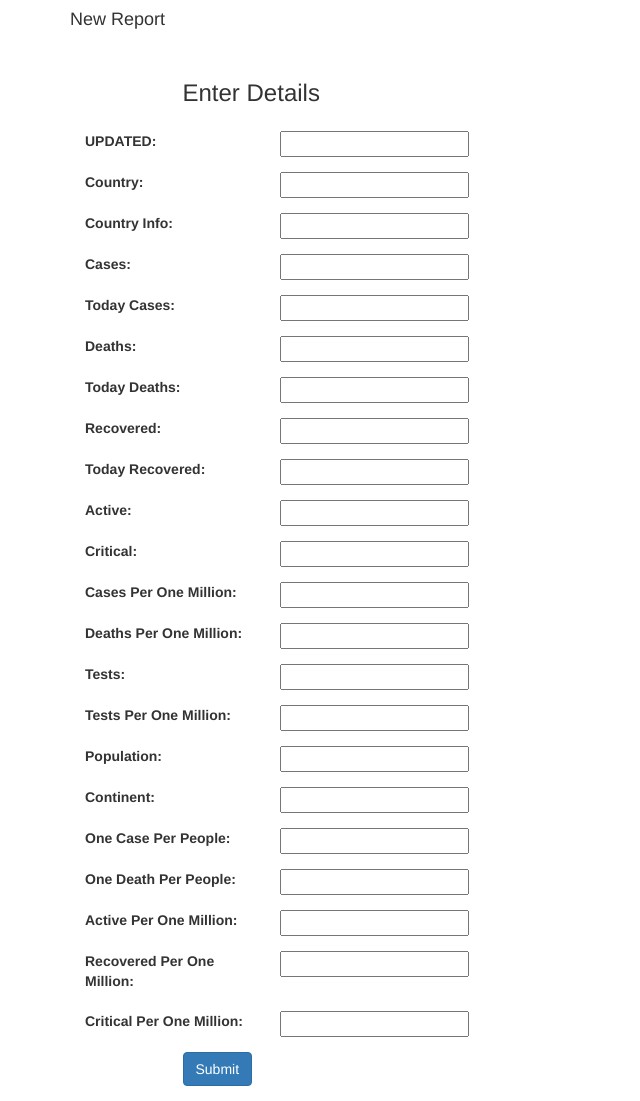
After one commit to Ramanujam3991/covid-statistics-awareness, a Django app: page /new_api in a window 1280 px wide. The commit adds this page. Shown: the whole page, without its empty margins (0-640 px from the left). Run offline with Django 3.2, Linux system fonts and the light colour scheme; some libraries are stand-ins or nearby versions.

Commit message:
Working model

```diff
--- a/myapp/forms.py
+++ b/myapp/forms.py
@@ -1,5 +1,6 @@
 from django import forms
 from .models import Todo
+from .models import Covid
 class TodoForm(forms.ModelForm):
     class Meta:
         model = Todo
@@ -24,3 +25,11 @@ class TodoForm(forms.ModelForm):
       #       '1 Deathevery X ppl': forms.TextInput(attrs={ 'class': 'form-control' }),
       #       '1 Testevery X ppl': forms.TextInput(attrs={ 'class': 'form-control' }),
       # }
+
+class CovidForm(forms.ModelForm):
+        class Meta:
+            model = Covid
+            fields = ['updated', 'country','countryInfo', 'cases', 'todayCases', 'deaths', 'todayDeaths', 'recovered',
+                      'todayRecovered', 'active', 'critical', 'casesPerOneMillion', 'deathsPerOneMillion',
+                      'tests', 'testsPerOneMillion', 'population', 'continent', 'oneCasePerPeople', 'oneDeathPerPeople',
+                      'activePerOneMillion','recoveredPerOneMillion','criticalPerOneMillion']
--- a/myapp/models.py
+++ b/myapp/models.py
@@ -26,9 +26,9 @@ class Todo(models.Model):
        db_table="web_crawler"
 
 class Covid(models.Model):
-    updated = models.IntegerField(primary_key=True)
-    country = models.CharField(max_length=100)
-    countryInfo = models.CharField(max_length=100)
+    updated = models.CharField(max_length=100)
+    country = models.CharField(primary_key=True,max_length=100)
+    countryInfo = models.CharField(max_length=150)
     cases = models.CharField(max_length=100)
     todayCases = models.CharField(max_length=100)
     deaths = models.CharField(max_length=100)
--- /dev/null
+++ b/myapp/templates/new_api.html
@@ -0,0 +1,160 @@
+
+{% extends "base.html" %}
+
+{% block title %}{% endblock title %}
+
+{% block content %}
+<div class="col-md-12">
+    <h4>New Report</h4>
+
+ <form method="POST" class="post-form" action="/new_api">
+   {% csrf_token %}
+  <div class="container">
+ <br>
+  <div class="form-group row">
+  <label class="col-sm-1 col-form-label"></label>
+  <div class="col-sm-4">
+  <h3>Enter Details</h3>
+  </div>
+   </div>
+   <div class="form-group row">
+  <label class="col-sm-2 col-form-label">UPDATED:</label>
+  <div class="col-sm-4">
+    {{ form.updated }}
+  </div>
+   </div>
+   <div class="form-group row">
+  <label class="col-sm-2 col-form-label">Country:</label>
+  <div class="col-sm-4">
+    {{ form.country}}
+  </div>
+   </div>
+      <div class="form-group row">
+  <label class="col-sm-2 col-form-label">Country Info:</label>
+  <div class="col-sm-4">
+    {{ form.countryInfo}}
+  </div>
+   </div>
+  <div class="form-group row">
+  <label class="col-sm-2 col-form-label">Cases:</label>
+  <div class="col-sm-4">
+    {{ form.cases }}
+  </div>
+   </div>
+  <div class="form-group row">
+  <label class="col-sm-2 col-form-label">Today Cases:</label>
+  <div class="col-sm-4">
+    {{ form.todayCases }}
+  </div>
+   </div>
+ <div class="form-group row">
+  <label class="col-sm-2 col-form-label">Deaths:</label>
+  <div class="col-sm-4">
+    {{ form.deaths }}
+  </div>
+   </div>
+  <div class="form-group row">
+  <label class="col-sm-2 col-form-label">Today Deaths:</label>
+  <div class="col-sm-4">
+    {{ form.todayDeaths }}
+  </div>
+   </div>
+  <div class="form-group row">
+  <label class="col-sm-2 col-form-label">Recovered:</label>
+  <div class="col-sm-4">
+    {{ form.recovered }}
+  </div>
+   </div>
+   <div class="form-group row">
+  <label class="col-sm-2 col-form-label">Today Recovered:</label>
+  <div class="col-sm-4">
+    {{ form.todayRecovered }}
+  </div>
+   </div>
+  <div class="form-group row">
+  <label class="col-sm-2 col-form-label">Active:</label>
+  <div class="col-sm-4">
+    {{ form.active }}
+  </div>
+   </div>
+  <div class="form-group row">
+  <label class="col-sm-2 col-form-label">Critical:</label>
+  <div class="col-sm-4">
+    {{ form.critical }}
+  </div>
+   </div>
+  <div class="form-group row">
+  <label class="col-sm-2 col-form-label">Cases Per One Million:</label>
+  <div class="col-sm-4">
+    {{ form.casesPerOneMillion }}
+  </div>
+   </div>
+  <div class="form-group row">
+  <label class="col-sm-2 col-form-label">Deaths Per One Million:</label>
+  <div class="col-sm-4">
+    {{ form.deathsPerOneMillion }}
+  </div>
+   </div>
+  <div class="form-group row">
+  <label class="col-sm-2 col-form-label">Tests:</label>
+  <div class="col-sm-4">
+    {{ form.tests }}
+  </div>
+   </div>
+  <div class="form-group row">
+  <label class="col-sm-2 col-form-label">Tests Per One Million:</label>
+  <div class="col-sm-4">
+    {{ form.testsPerOneMillion }}
+  </div>
+   </div>
+  <div class="form-group row">
+  <label class="col-sm-2 col-form-label">Population:</label>
+  <div class="col-sm-4">
+    {{ form.population }}
+  </div>
+   </div>
+<div class="form-group row">
+  <label class="col-sm-2 col-form-label">Continent:</label>
+  <div class="col-sm-4">
+    {{ form.continent }}
+  </div>
+   </div>
+   <div class="form-group row">
+  <label class="col-sm-2 col-form-label">One Case Per People:</label>
+  <div class="col-sm-4">
+    {{ form.oneCasePerPeople }}
+  </div>
+   </div>  <div class="form-group row">
+  <label class="col-sm-2 col-form-label">One Death Per People:</label>
+  <div class="col-sm-4">
+    {{ form.oneDeathPerPeople }}
+  </div>
+   </div>
+   <div class="form-group row">
+  <label class="col-sm-2 col-form-label">Active Per One Million:</label>
+  <div class="col-sm-4">
+    {{ form.activePerOneMillion }}
+  </div>
+   </div>
+      <div class="form-group row">
+  <label class="col-sm-2 col-form-label">Recovered Per One Million:</label>
+  <div class="col-sm-4">
+    {{ form.recoveredPerOneMillion }}
+  </div>
+   </div>
+      <div class="form-group row">
+  <label class="col-sm-2 col-form-label">Critical Per One Million:</label>
+  <div class="col-sm-4">
+    {{ form.criticalPerOneMillion }}
+  </div>
+   </div>
+  <div class="form-group row">
+  <label class="col-sm-1 col-form-label"></label>
+  <div class="col-sm-4">
+  <button type="submit" class="btn btn-primary">Submit</button>
+  </div>
+   </div>
+  </div>
+ </form>
+</div>
+{% endblock content %}
--- a/myapp/urls.py
+++ b/myapp/urls.py
@@ -25,5 +25,9 @@ urlpatterns = [
     path('edit/<Country>', views.edit),
     path('update/<Country>', views.update),
     path('delete/<Country>', views.destroy),
-    path('api',views.api)
+    path('api',views.api),
+    path('new_api',views.new_api),
+    path('api_edit/<country>', views.api_edit),
+    path('api_update/<country>', views.api_update),
+    path('api_delete/<country>', views.api_destroy),
 ]
--- a/myapp/views.py
+++ b/myapp/views.py
@@ -8,6 +8,7 @@ from django.urls import path
 from . import views
 from .models import Todo
 from .forms import TodoForm
+from .forms import CovidForm
 
 """
 def hello(request):
@@ -53,3 +54,35 @@ def destroy(request, Country):
 def api(request):
     report= Covid.objects.all()
     return render(request, 'api.html', {'report': report})
+
+def new_api(request):
+    if request.method == "POST":
+        form = CovidForm(request.POST)
+        if form.is_valid():
+            try:
+                form.save()
+                return redirect("/api")
+            except:
+                pass
+    else:
+        form = CovidForm()
+
+    return render(request,"new_api.html",{'form':form})
+
+
+def api_edit(request,country):
+    report = Covid.objects.get(country=country)
+    return render(request,'api_edit.html', {'report':report})
+
+def api_update(request,country):
+    report = Covid.objects.get(country=country)
+    form = CovidForm(request.POST, instance = report)
+    if form.is_valid():
+        form.save()
+        return redirect('/api')
+    print(form.errors.as_data())
+    return render(request, 'api_edit.html', {'report': report})
+def api_destroy(request, country):
+    report = Covid.objects.get(country=country)
+    report.delete()
+    return redirect('/api')
```
Also changed, not shown: myapp/templates/api.html (+31 -26 lines), myapp/templates/api_edit.html (added, +163 -0 lines), myapp/migrations/0001_initial.py, myapp/migrations/0002_delete_covid.py (deleted), myapp/migrations/0003_auto_20210419_0127.py (deleted).
